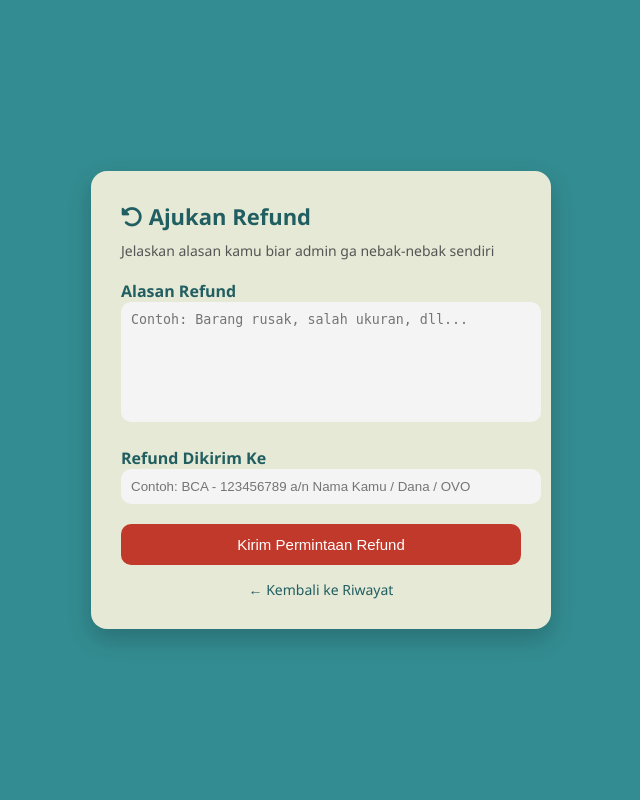
After one commit to farelaja99/tugas-ukk, a PHP site: page /refund.php?id=1 in a window 1280 px wide. The commit adds this page. Shown: the whole page, without its empty margins (319-959 px from the left). Run offline with PHP 8.4, Linux system fonts and the light colour scheme.

Commit message:
update baru

```diff
--- /dev/null
+++ b/users/refund.php
@@ -0,0 +1,166 @@
+<?php
+session_start();
+include "../config/database.php";
+
+$id = intval($_GET['id']);
+
+if (isset($_POST['refund'])) {
+
+    $reason = mysqli_real_escape_string($conn, $_POST['reason']);
+    $target = mysqli_real_escape_string($conn, $_POST['refund_target']);
+    $id     = intval($_GET['id']);
+
+    mysqli_query($conn, "
+        UPDATE transactions SET
+            refund_status = 'requested',
+            refund_reason = '$reason',
+            refund_target = '$target',
+            refund_date = NOW()
+        WHERE id = '$id'
+    ");
+
+    echo "<script>alert('Refund diajukan'); location='riwayat.php';</script>";
+}
+?>
+
+<!DOCTYPE html>
+<html>
+    <head>
+        <title>Refund - Theomart</title>
+
+        <link rel="stylesheet"
+        href="https://cdnjs.cloudflare.com/ajax/libs/font-awesome/6.5.0/css/all.min.css">
+
+        <style>
+
+            body {
+                margin: 0;
+                font-family: 'Segoe UI', sans-serif;
+                background: #338C91;
+                display: flex;
+                justify-content: center;
+                align-items: center;
+                height: 100vh;
+            }
+
+            .refund-box {
+                background: #e5e9d5;
+                padding: 30px;
+                border-radius: 16px;
+                width: 400px;
+                box-shadow: 0 10px 25px rgba(0,0,0,0.2);
+                animation: fadeIn 0.4s ease;
+            }
+
+            @keyframes fadeIn {
+                from { opacity: 0; transform: translateY(15px); }
+                to { opacity: 1; transform: translateY(0); }
+            }
+
+            .title {
+                font-size: 22px;
+                font-weight: bold;
+                color: #215E61;
+                margin-bottom: 10px;
+            }
+
+            .subtitle {
+                font-size: 14px;
+                color: #555;
+                margin-bottom: 20px;
+            }
+
+            textarea {
+                width: 100%;
+                height: 100px;
+                padding: 10px;
+                border-radius: 10px;
+                border: none;
+                background: #f4f4f4;
+                resize: none;
+                outline: none;
+                margin-bottom: 20px;
+            }
+
+            textarea:focus {
+                background: #fff;
+                box-shadow: 0 0 0 2px #215E61;
+            }
+
+            input {
+                width: 100%;
+                padding: 10px;
+                border-radius: 10px;
+                border: none;
+                background: #f4f4f4;
+                margin-bottom: 20px;
+                outline: none;
+            }
+
+            input:focus {
+                background: #fff;
+                box-shadow: 0 0 0 2px #215E61;
+            }
+
+            .btn {
+                width: 100%;
+                background: #c0392b;
+                color: white;
+                border: none;
+                padding: 12px;
+                border-radius: 10px;
+                cursor: pointer;
+                font-size: 15px;
+                transition: 0.2s;
+            }
+
+            .btn:hover {
+                background: #922b21;
+            }
+
+            .back {
+                display: block;
+                text-align: center;
+                margin-top: 15px;
+                text-decoration: none;
+                color: #215E61;
+                font-size: 14px;
+            }
+
+        </style>
+    </head>
+    <body>
+        <div class="refund-box">
+            <div class="title">
+                <i class="fa-solid fa-rotate-left"></i> Ajukan Refund
+            </div>
+            <div class="subtitle">
+                Jelaskan alasan kamu biar admin ga nebak-nebak sendiri
+            </div>
+
+            <form method="POST">
+                <label style="font-weight:bold; color:#215E61;">
+                    Alasan Refund
+                </label>
+                <textarea name="reason" placeholder="Contoh: Barang rusak, salah ukuran, dll..." required></textarea>
+
+                <label style="font-weight:bold; color:#215E61;">
+                    Refund Dikirim Ke
+                </label>
+                <input
+                    type="text"
+                    name="refund_target"
+                    placeholder="Contoh: BCA - 123456789 a/n Nama Kamu / Dana / OVO"
+                    required
+                >
+                <button class="btn" name="refund">
+                    Kirim Permintaan Refund
+                </button>
+
+            </form>
+            <a href="riwayat.php" class="back">
+                ← Kembali ke Riwayat
+            </a>
+        </div>
+    </body>
+</html>
```
Also changed, not shown: petugas/dashboard.php (+7 -1 lines), petugas/refund.php (added, +182 -0 lines), users/checkout.php (+26 -4 lines), users/dashboard.php (+12 -18 lines), users/riwayat.php (+35 -2 lines).
